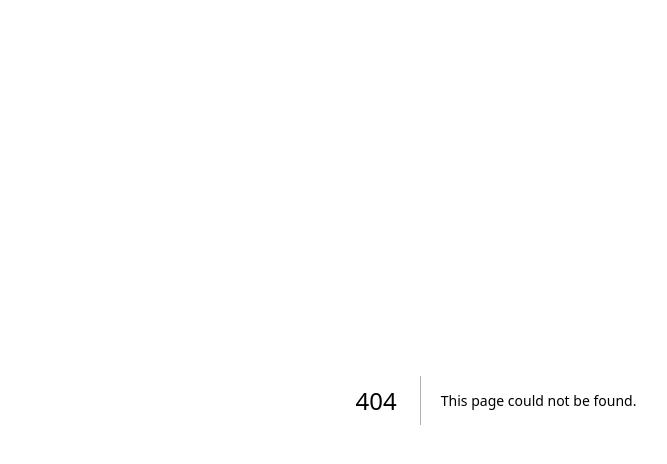
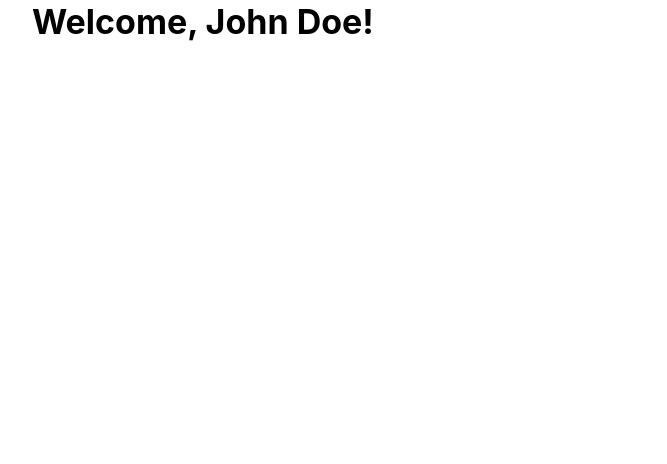
Before and after one commit to soymaxhs/social-webapp, a Next.js app: page /1/welcome in a window 1280 px wide. Before the commit this address had no page. Shown: the top 464 px of the page, without its empty margins (144-811 px from the left). Built offline with nearby package versions, Linux system fonts and the light colour scheme; data requests are answered from the project's data file.

Commit message:
feat(WelcomePage): added welcome user page

```diff
--- a/db.json
+++ b/db.json
@@ -1,7 +1,7 @@
 {
   "users": [
     { "id": 1, "name": "John Doe" },
-    { "id": 2, "name": "Max" },
+    { "id": 2, "name": "Maximiliano Heredia Santoyo" },
     { "id": 3, "name": "CouchSurfing" }
   ]
 }
--- /dev/null
+++ b/src/app/[userId]/welcome/page.tsx
@@ -0,0 +1,42 @@
+"use client";
+
+import { useEffect, useState } from "react";
+import { User } from "@/types";
+import { getUser } from "@/services/users/api";
+import { Container, Title, Text, Loader } from "@mantine/core";
+import { useParams } from "next/navigation";
+
+export default function WelcomePage() {
+  const params = useParams();
+  const [user, setUser] = useState<User | null>(null);
+
+  useEffect(() => {
+    const { userId } = params;
+
+    const fetchUser = async () => {
+      const userData = await getUser(Number(userId));
+      setUser(userData);
+    };
+
+    try {
+      fetchUser();
+    } catch (error) {
+      console.log("Not users found", error);
+    }
+  }, [params]);
+
+  if (!user) {
+    return (
+      <Container>
+        <Loader />
+        <Text>Loading user data...</Text>
+      </Container>
+    );
+  }
+
+  return (
+    <Container>
+      <Title>Welcome, {user.name}!</Title>
+    </Container>
+  );
+}
--- a/src/app/page.tsx
+++ b/src/app/page.tsx
@@ -6,9 +6,9 @@ import { useEffect, useState } from "react";
 import { User } from "@/types";
 import UserCard from "@/components/molecules/UserCard";
 
-const COLORS = ["red", "green", "blue"];
+const COLORS = ["blue", "green", "orange"];
 
-export default function Dashboard() {
+export default function DashboardPage() {
   const [users, setUsers] = useState<User[] | null>(null);
 
   useEffect(() => {
@@ -31,7 +31,7 @@ export default function Dashboard() {
       </Title>
       <SimpleGrid cols={3} spacing="lg">
         {users?.map((user, index) => (
-          <UserCard key={user.id} user={user} bg={COLORS[index]} />
+          <UserCard key={user.id} user={user} bg={COLORS[index]} c="white" />
         ))}
       </SimpleGrid>
       {/* TODO: Remove this. Only for reviewers */}
```
Also changed, not shown: src/components/molecules/UserCard/index.tsx (+8 -0 lines).
